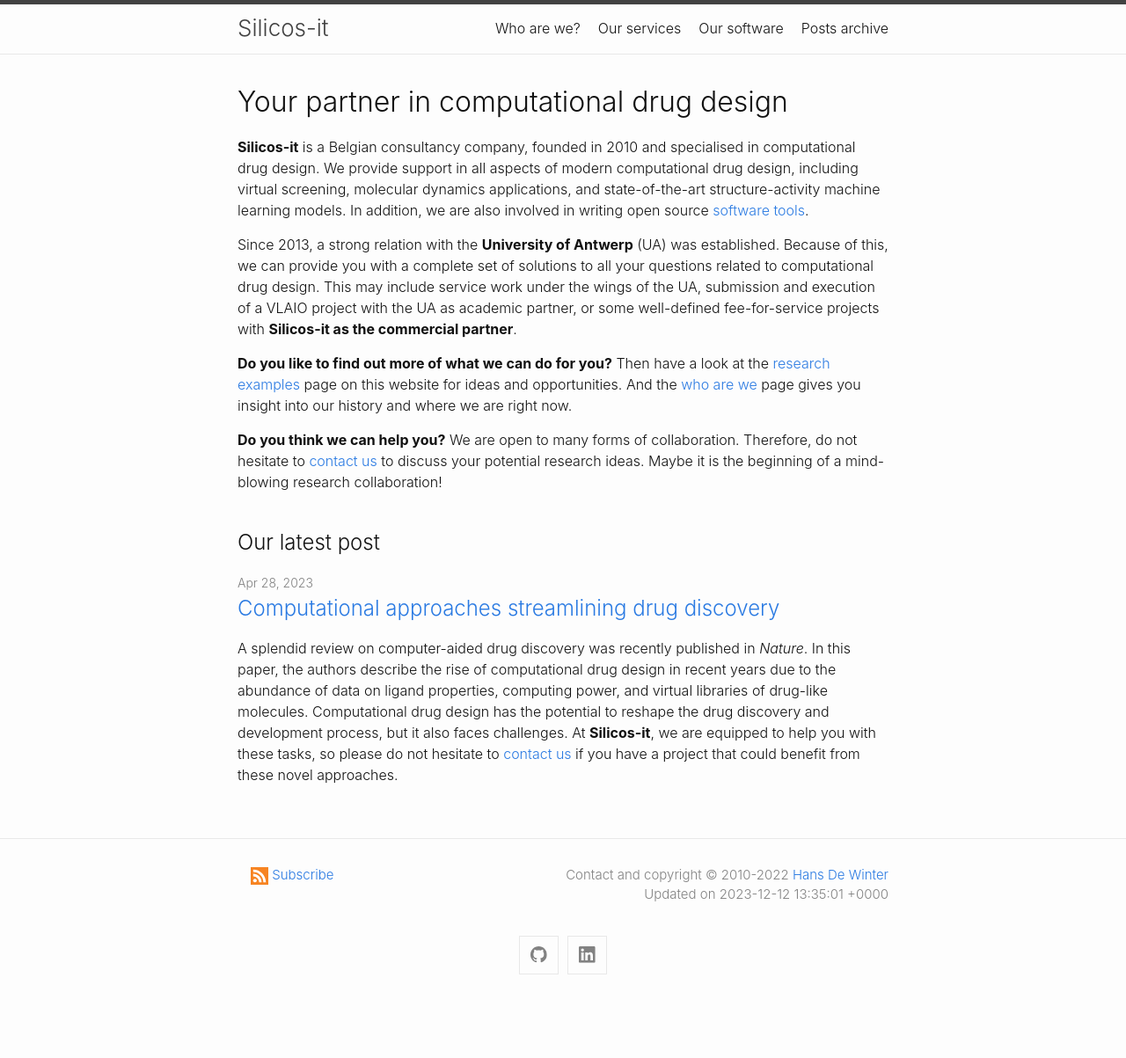
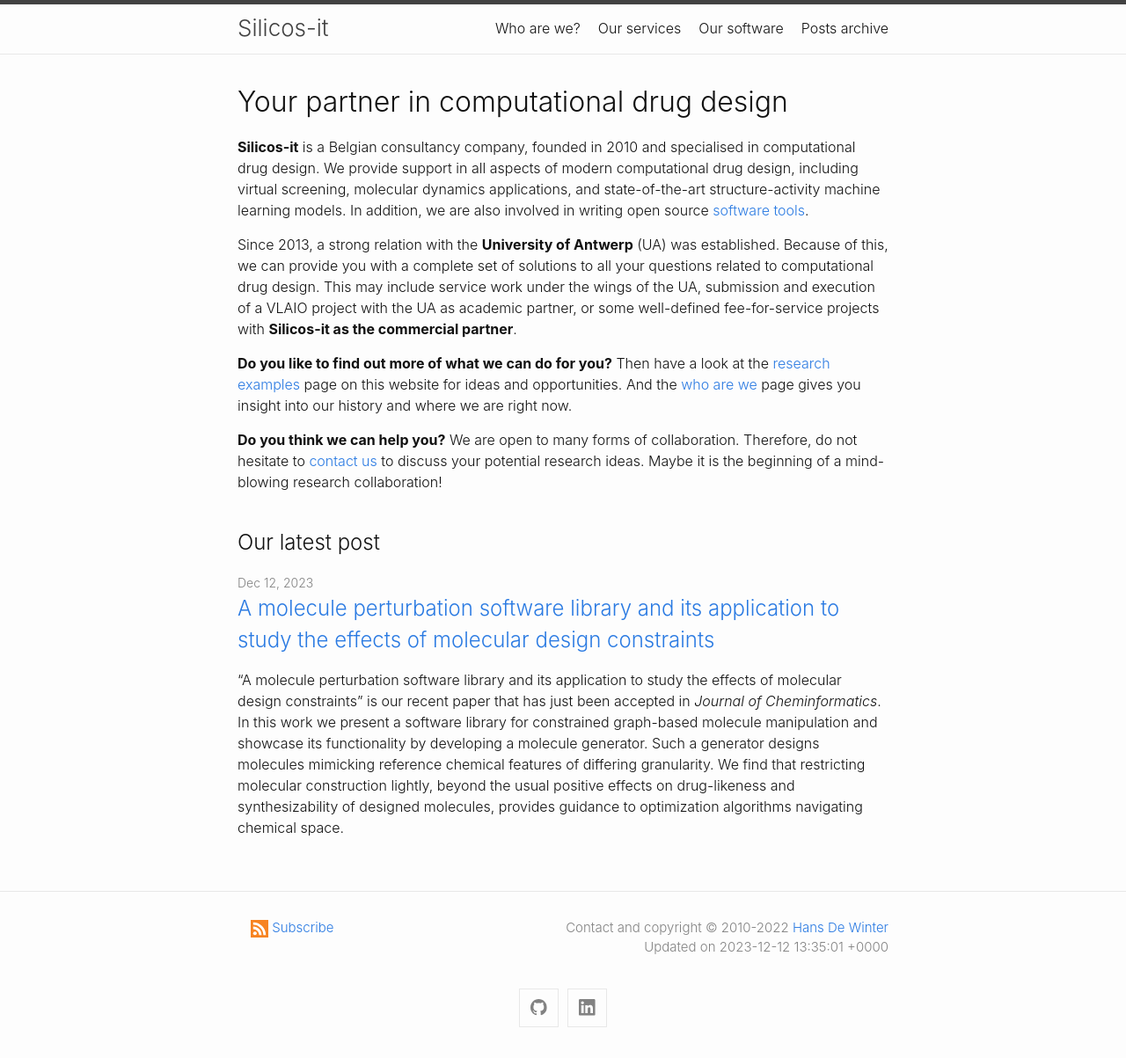
Before and after one commit to silicos-it/silicos-it.github.io, a Jekyll site: the page built from index.md, in a window 1280 px wide. Shown: the whole page at 88% size. Built offline with Jekyll 4.4.1, drawn with Linux system fonts in a browser that asks for light colours; before the commit the page ends 1143 px from its top, so only the background shows below that.

Commit message:
Added MolPert paper

```diff
--- /dev/null
+++ b/_posts/2023-12-12-ak-molpert-paper.md
@@ -0,0 +1,13 @@
+---
+layout: article
+title: "A molecule perturbation software library and its application to study the effects of molecular design constraints"
+categories: papers
+---
+
+"A molecule perturbation software library and its application to study the effects of molecular design constraints" is our recent paper that has just been accepted in *Journal of Cheminformatics*. In this work we present a software library for constrained graph-based molecule manipulation and showcase
+its functionality by developing a molecule generator. Such a generator designs molecules mimicking reference chemical features of differing granularity. We find that restricting molecular construction lightly, beyond the usual positive effects on drug-likeness and synthesizability of designed molecules, provides guidance to optimization algorithms navigating chemical space.
+
+
+Many thanks to Alan Kerstjens for the nice work!
+
+<a href="/assets/papers/ak-molpert-paper.pdf" download><i>J. Cheminform.</i> (2023), <b>15</b>, 89</a>
--- a/software.md
+++ b/software.md
@@ -21,6 +21,6 @@ All of our internally developed software tools have been made open source and ar
 <a href="https://github.com/UAMCAntwerpen/LEADD" target="_blank">LEADD</a> stands for Lamarckian Evolutionary Algorithm for de novo Drug Design. LEADD designs molecules as combinations of molecular fragments, bonded according to the topology of a graph. Atom pair compatibility rules are enforced by a novel set of genetic operators, biased according to the frequency of the fragments in drug-like matter. A Lamarckian evolutionary mechanism adjusts the future reproductive behavior of molecules based on the outcome of previous generations. LEADD attempts to strike a balance between optimization power, synthetic accessibility and computational performance. The method has been described in <a href="/assets/papers/ak-leadd-paper.pdf" download target="_blank"><i>J. Cheminform.</i> (2022) <b>14</b>, 3</a>.
 
 
-### QED
+### MolPert
 
-<a href="https://github.com/silicos-it/qed" target="_blank">QED</a> stands for Quantitative Estimation of Drug-likeness. The concept has originally been introduced by <a href="https://www.nature.com/articles/nchem.1243" target="_blank">Richard Bickerton and coworkers</a>. This Python module relies on <a href="https://greglandrum.github.io/rdkit-blog/" target="_blank">RDKit</a> as a chemoinformatics toolkit.
+<a href="https://github.com/UAMCAntwerpen/Molpert" target="_blank">MolPert</a> is a software library for constrained graph-based molecule manipulation. The method has been described in <a href="/assets/papers/ak-molpert-paper.pdf" download target="_blank"><i>J. Cheminform.</i> (2023) <b>15</b>, 89</a>
```
Also changed, not shown: 1 other file.
